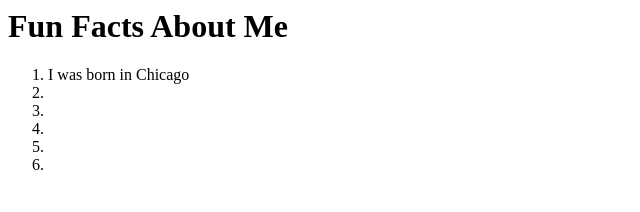
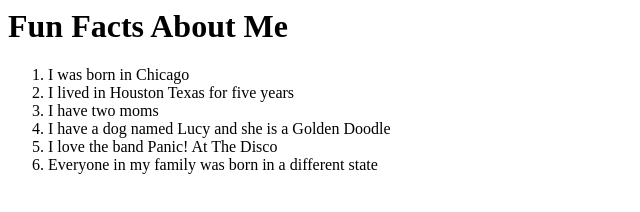
Before and after one commit to ibsnyder/MyStoryWebsite, a plain HTML site: page index.html in a window 1280 px wide. Shown: the whole page, without its empty margins (0-640 px from the left). Drawn offline with Linux system fonts and the light colour scheme.

Commit message:
I added more to the list

```diff
--- a/index.html
+++ b/index.html
@@ -3,11 +3,11 @@
     <h1>Fun Facts About Me</h1>
       <ol>
         <li> I was born in Chicago</li>
-        <li> </li>
-        <li> </li>
-        <li> </li>
-        <li> </li>
-        <li> </li>
+        <li> I lived in Houston Texas for five years</li>
+        <li> I have two moms</li>
+        <li> I have a dog named Lucy and she is a Golden Doodle</li>
+        <li> I love the band Panic! At The Disco</li>
+        <li> Everyone in my family was born in a different state</li>
       </ol>
 
    </body>
```
